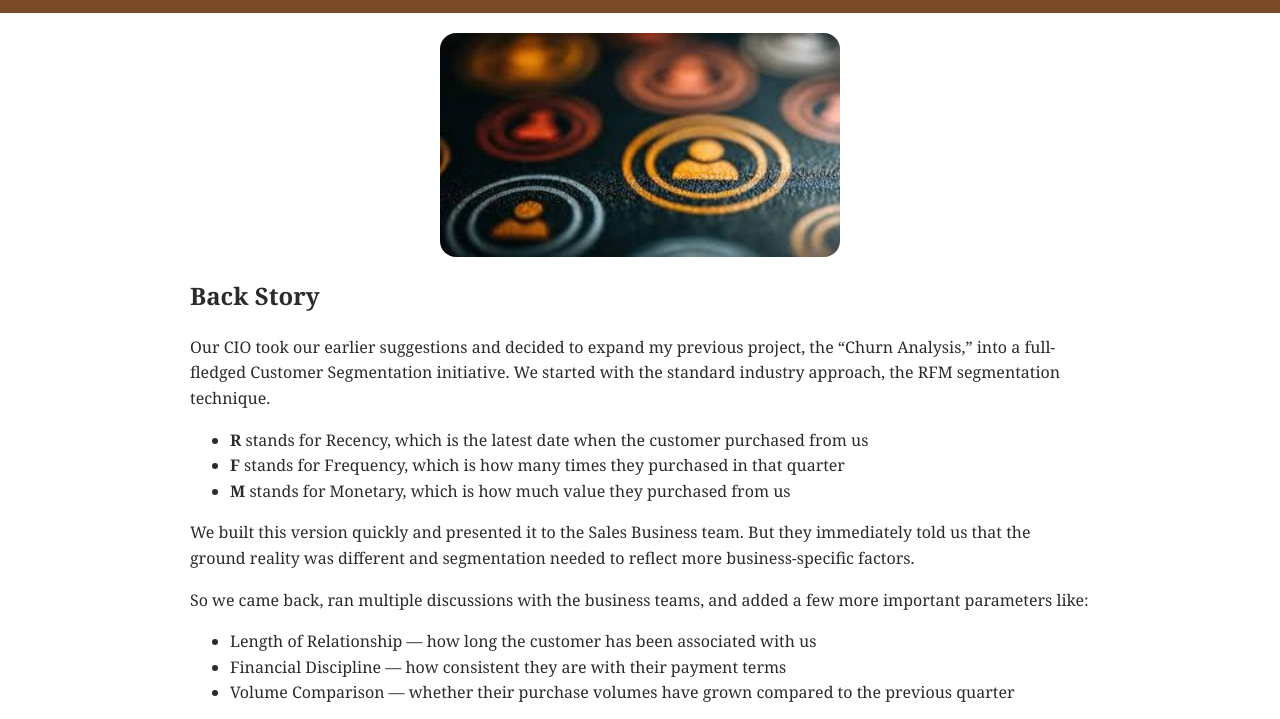
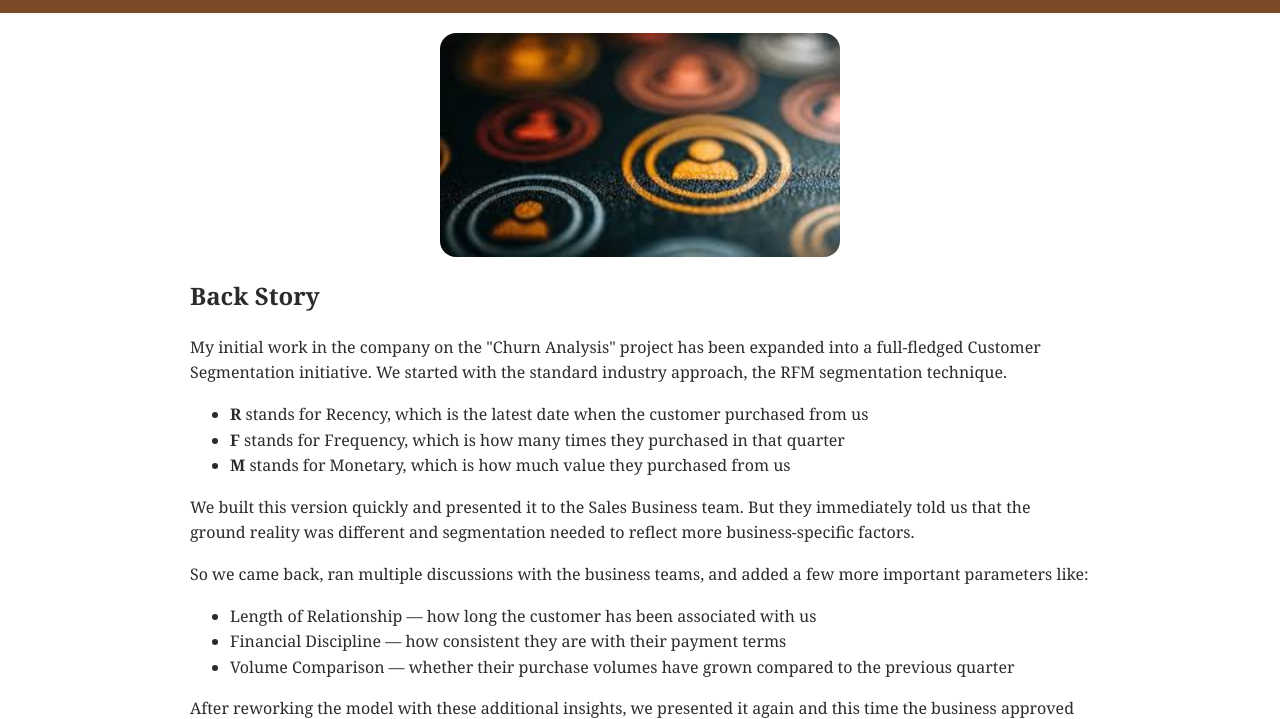
Before and after one commit to VAISHNAVI4243/Vaishnavi-Varanasi-Website, a plain HTML site: page Projects/Work_Experience_Projects/Customer_Segmentation/Customer_Segmentation.html in a window 1280 px wide. Shown: the part 75-794 px from the top of the page. Drawn offline with Linux system fonts and the light colour scheme.

Commit message:
Changed few in the Customer Segmentation Project

```diff
--- a/Projects/Work_Experience_Projects/Customer_Segmentation/Customer_Segmentation.html
+++ b/Projects/Work_Experience_Projects/Customer_Segmentation/Customer_Segmentation.html
@@ -118,7 +118,7 @@
     <img src="CS.jpg" alt="Customer Segmentation" class="project-image">
 
     <h2><b>Back Story</b></h2>
-    <p>Our CIO took our earlier suggestions and decided to expand my previous project, the “Churn Analysis,” into a full-fledged Customer Segmentation initiative. We started with the standard industry approach, the RFM segmentation technique.</p>
+    <p>My initial work in the company on the "Churn Analysis" project has been expanded into a full-fledged Customer Segmentation initiative. We started with the standard industry approach, the RFM segmentation technique.</p>
 
     <ul>
         <li><b>R</b> stands for Recency, which is the latest date when the customer purchased from us</li>
```
Also changed, not shown: 2 other files.
